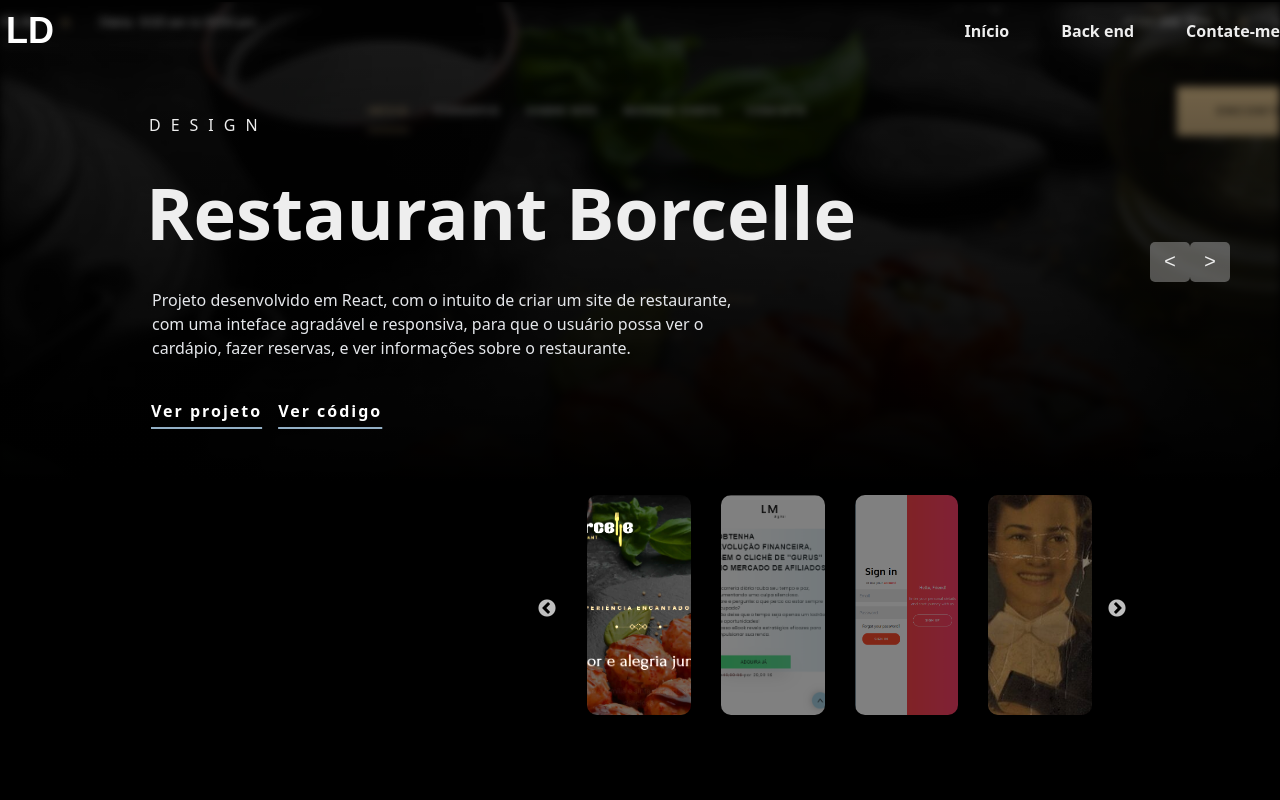
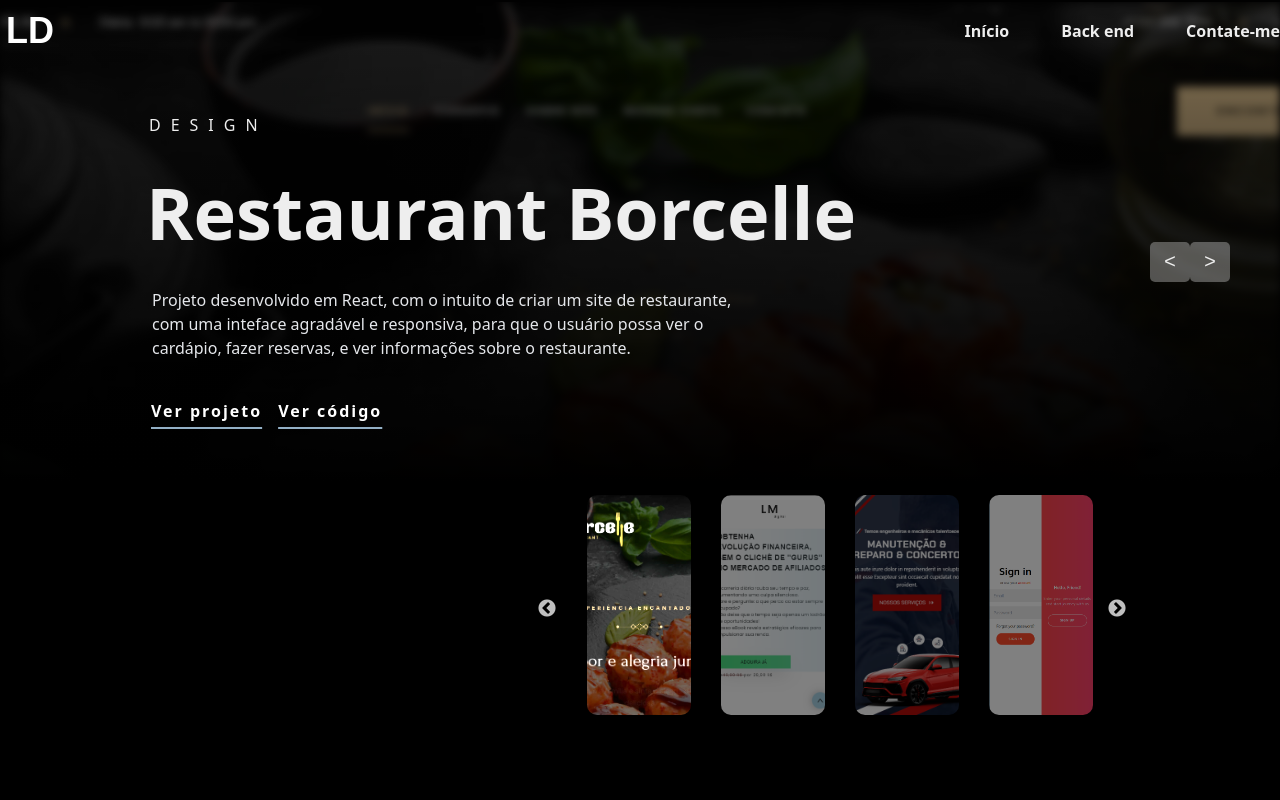
Before and after one commit to LucasDiello/portfolio, a React (Vite) app: page /projects in a window 1280 px wide. Shown: the top 800 px of the page. Built offline with nearby package versions, Linux system fonts and the light colour scheme.

Commit message:
feat: increment new project

```diff
--- a/src/utils.js
+++ b/src/utils.js
@@ -32,6 +32,7 @@ import starwarsPerfil from "./images/starwars-5289bf2b.png";
 import solarsystemPerfil from "./images/solarSystem.png";
 import walletPerfil from "./images/trybeWallet.png";
 import triviaPerfil from "./images/trivia.png";
+import ldmechanicsPerfil from "./images/ldmechanics.png";
 import lmDigital from "./images/lmDigital.png";
 import restaurantMobile from "./assets/restaurantProject.png";
 import ldTechMobile from "./assets/ldTechProject.png";
@@ -39,7 +40,7 @@ import supabaseMobile from "./assets/supabaseProject.jpg";
 import byteBuyMobile from "./assets/bytebuyProject.png";
 import starwarsMobile from "./assets/starwarsProject.png";
 import lmDigitalMobile from "./assets/lmDigitalProject.png";
-
+import ldmechanicsMobile from "./assets/ldmechanicsProject.png";
 export const skills = [
   {
     id: 1,
@@ -205,7 +206,17 @@ export const imagesProject = [
     github: "https://github.com/LucasDiello/site-venda",
   },
   {
-    id: 2,
+    id:3,
+    name:"Mecânica",
+    image: ldmechanicsPerfil,
+    imageMobile: ldmechanicsMobile,
+    description:
+      "Projeto desenvolvido em React, com o intuito de criar um site de mecânica, com uma inteface agradável e responsiva, para que o usuário possa ver os serviços, fazer orçamentos, e ver informações sobre a mecânica.",
+    project: "https://ldmechanics.netlify.app/",
+    github: "https://github.com/LucasDiello/mechanics_landing_page"
+  },
+  {
+    id: 4,
     name: "LD Tech",
     image: ldTechPerfil,
     imageMobile: ldTechMobile,
@@ -215,7 +226,7 @@ export const imagesProject = [
     github: "https://github.com/LucasDiello/Next-js-Ecommerce",
   },
   {
-    id: 3,
+    id: 5,
     name: "Supabase",
     image: supabasePerfil,
     imageMobile: supabaseMobile,
@@ -225,7 +236,7 @@ export const imagesProject = [
     github: "https://github.com/LucasDiello/Next-js-Supabase",
   },
   {
-    id: 4,
+    id: 6,
     name: "Recipes App",
     image: recipesPerfil,
     imageMobile: recipesPerfil,
@@ -235,7 +246,7 @@ export const imagesProject = [
     github: "https://github.com/LucasDiello/app-recipes",
   },
   {
-    id: 5,
+    id: 7,
     name: "ByteBuy",
     image: byteBuyPerfil,
     imageMobile: byteBuyMobile,
@@ -245,7 +256,7 @@ export const imagesProject = [
     github: "https://github.com/LucasDiello/E-commerce",
   },
   {
-    id: 6,
+    id: 8,
     name: "Star Wars",
     image: starwarsPerfil,
     imageMobile: starwarsMobile,
@@ -255,7 +266,7 @@ export const imagesProject = [
     github: "https://github.com/LucasDiello/starwars-planets-search",
   },
   {
-    id: 7,
+    id: 9,
     name: "Solar System",
     image: solarsystemPerfil,
     imageMobile: solarsystemPerfil,
@@ -265,7 +276,7 @@ export const imagesProject = [
     github: "https://github.com/LucasDiello/solar-system-lucas",
   },
   {
-    id: 8,
+    id: 10,
     name: "Trybe Wallet",
     image: walletPerfil,
     imageMobile: walletPerfil,
@@ -275,7 +286,7 @@ export const imagesProject = [
     github: "https://github.com/LucasDiello/wallet-app",
   },
   {
-    id: 9,
+    id: 11,
     name: "Trivia",
     image: triviaPerfil,
     imageMobile: triviaPerfil,
```
Also changed, not shown: src/assets/ldmechanicsProject.png (added), src/images/ldmechanics.png (added).
